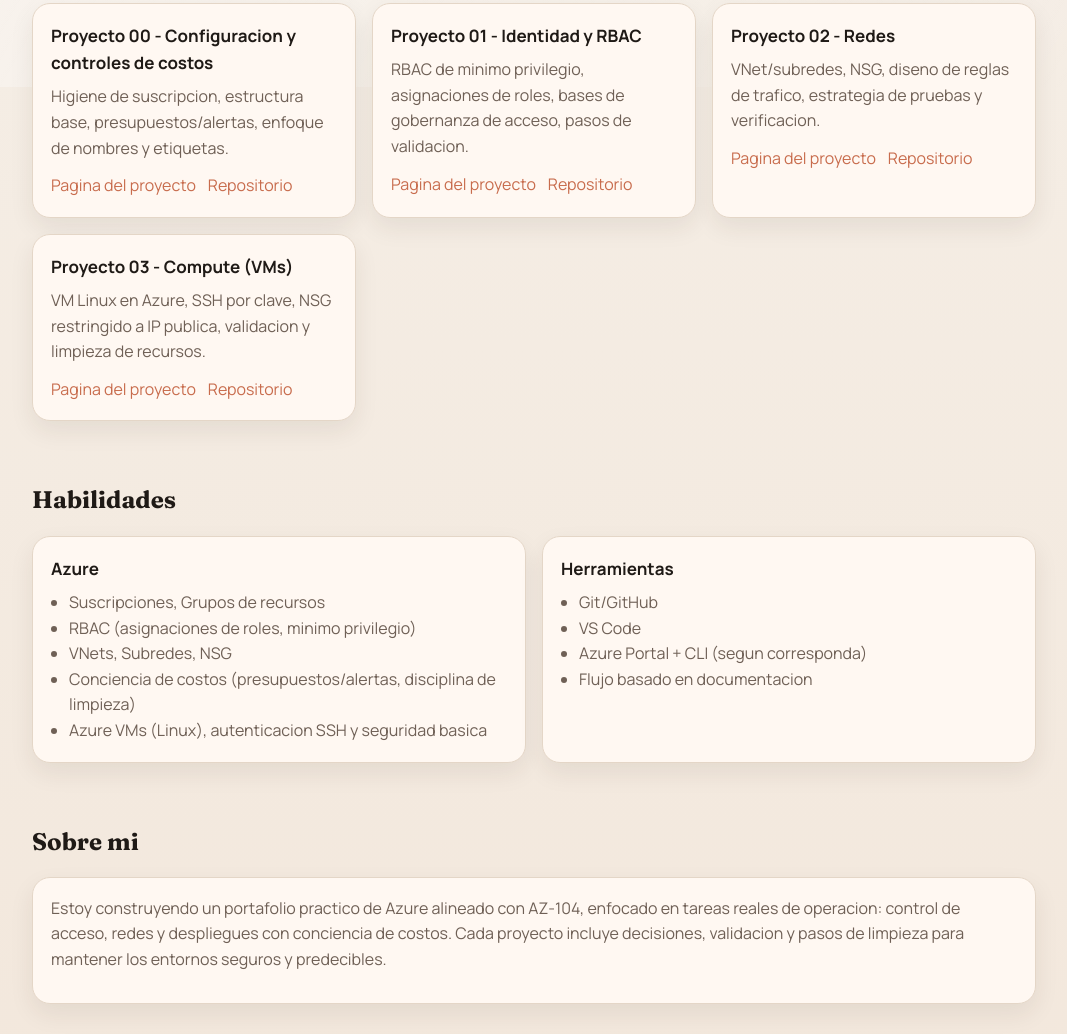
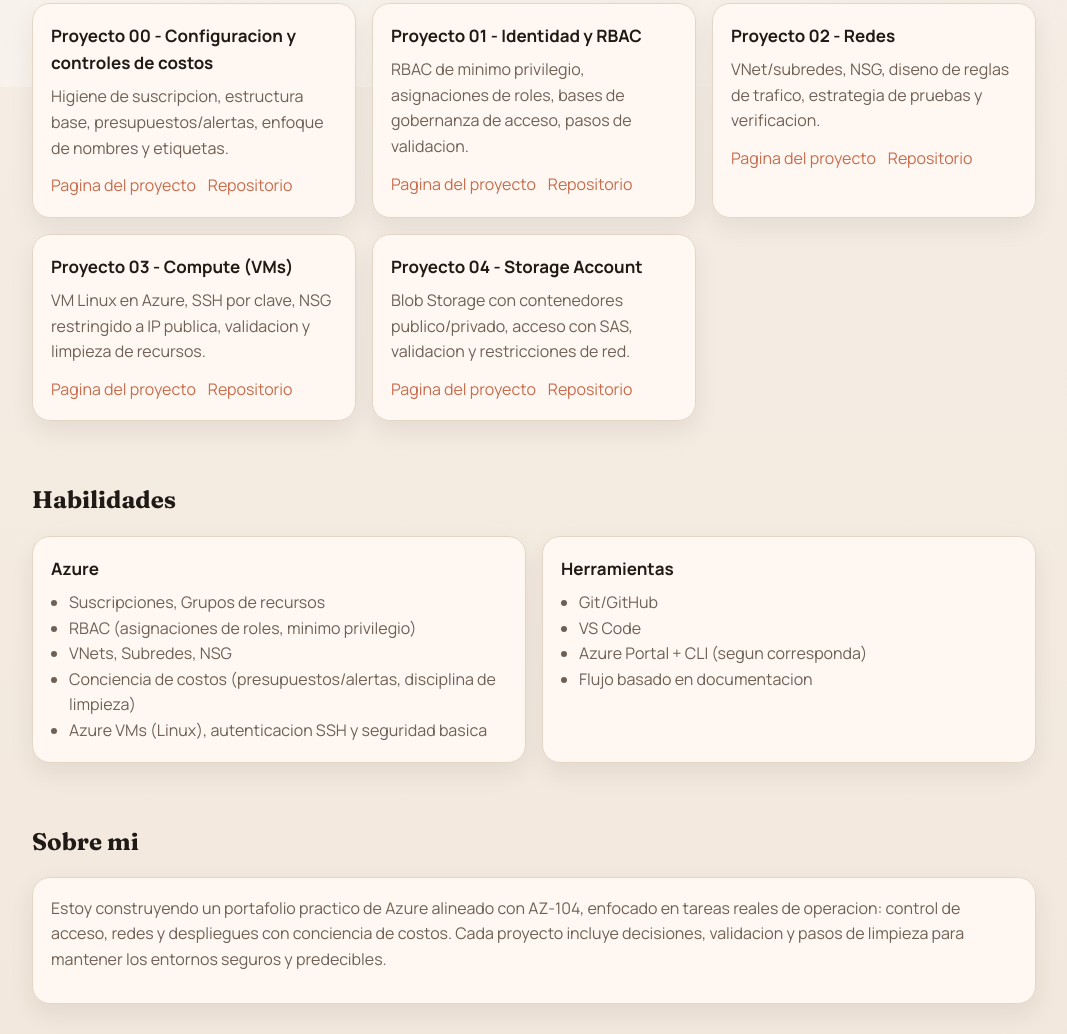
Before and after one commit to BayronBaquedano/cloud-portfolio, a plain HTML site: page index.html in a window 1280 px wide. Shown: the part 713-1747 px from the top of the page, without its empty margins (106-1173 px from the left). Drawn offline with Linux system fonts and the light colour scheme.

Commit message:
Proyecto 04 añadido

```diff
--- a/index.html
+++ b/index.html
@@ -88,6 +88,15 @@
             <a href="https://github.com/BayronBaquedano/azure-az104-portfolio" target="_blank" rel="noreferrer" data-i18n="repo">Repositorio</a>
           </div>
         </article>
+
+        <article class="card">
+          <h3 data-i18n="project_04_title">Proyecto 04 - Storage Account</h3>
+          <p data-i18n="project_04_desc">Blob Storage con contenedores publico/privado, acceso con SAS, validacion y restricciones de red.</p>
+          <div class="card-links">
+            <a href="https://github.com/BayronBaquedano/azure-az104-portfolio/tree/main/04-storage" data-i18n="project_page">Pagina del proyecto</a>
+            <a href="https://github.com/BayronBaquedano/azure-az104-portfolio" target="_blank" rel="noreferrer" data-i18n="repo">Repositorio</a>
+          </div>
+        </article>
       </div>
     </section>
 
@@ -164,6 +173,8 @@
         project_02_desc: "VNet/subredes, NSG, diseno de reglas de trafico, estrategia de pruebas y verificacion.",
         project_03_title: "Proyecto 03 - Compute (VMs)",
         project_03_desc: "VM Linux en Azure, SSH por clave, NSG restringido a IP publica, validacion y limpieza de recursos.",
+        project_04_title: "Proyecto 04 - Storage Account",
+        project_04_desc: "Blob Storage con contenedores publico/privado, acceso con SAS, validacion y restricciones de red.",
         project_page: "Pagina del proyecto",
         repo: "Repositorio",
         skills_title: "Habilidades",
@@ -198,6 +209,8 @@
         project_02_desc: "VNet/subnets, NSGs, traffic rules design, testing/verification strategy.",
         project_03_title: "Project 03 - Azure Compute (VMs)",
         project_03_desc: "Linux VM on Azure, SSH key auth, NSG locked to public IP, validation and resource cleanup.",
+        project_04_title: "Project 04 - Storage Account",
+        project_04_desc: "Blob Storage with public/private containers, SAS access, validation, and network restrictions.",
         project_page: "Project page",
         repo: "Repo",
         skills_title: "Skills",
```
